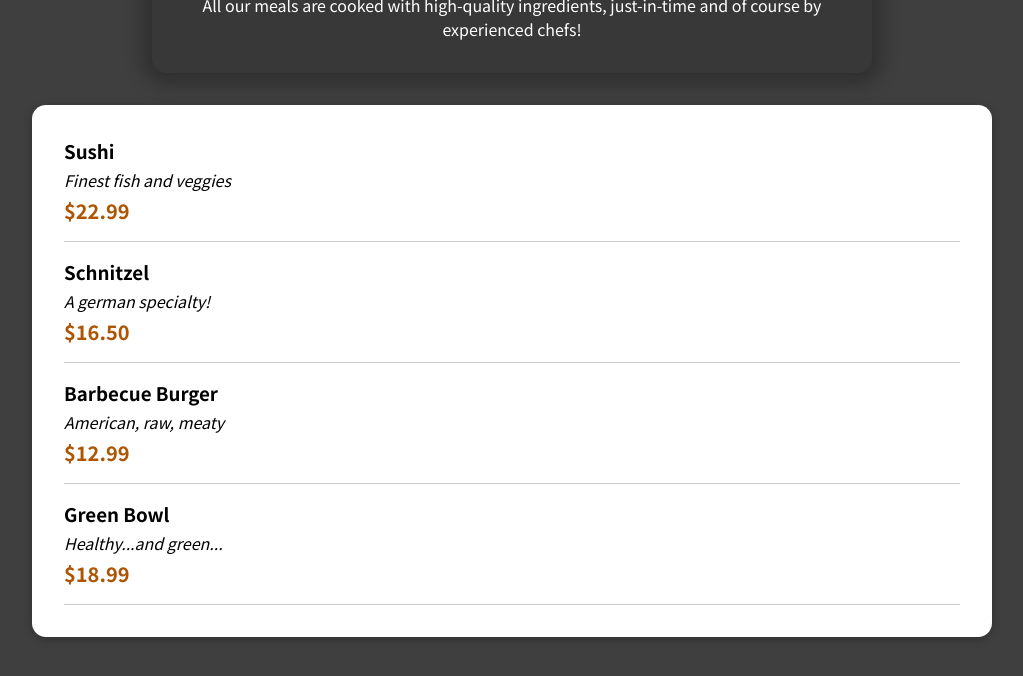
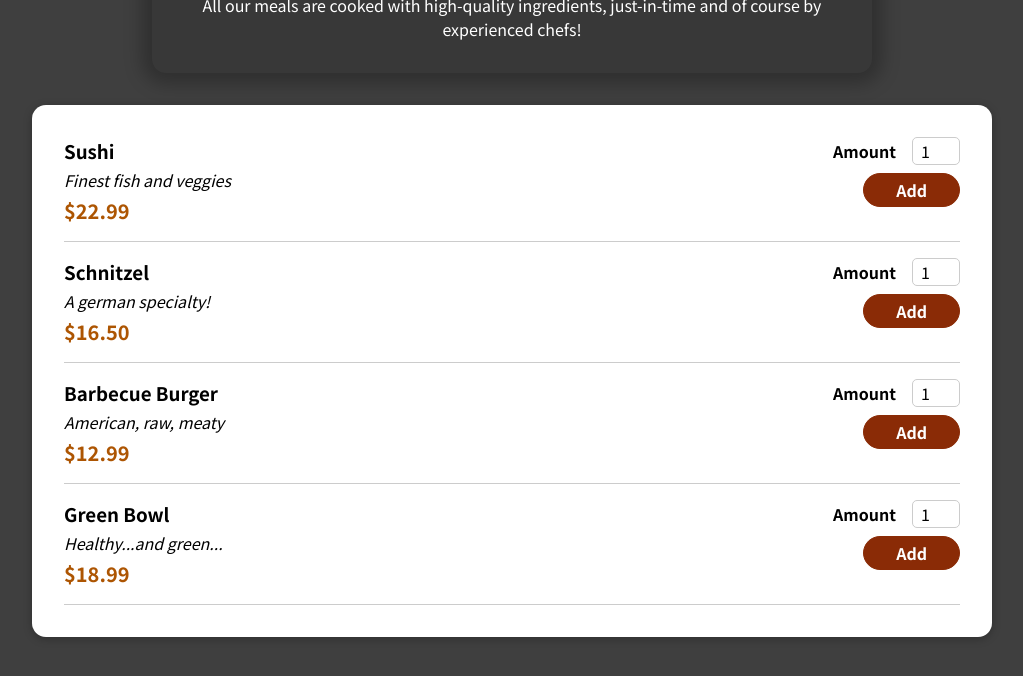
Before and after one commit to Rasyidannas/react-the-complete-guide-courses, a React (Vite) app in the folder my-code/food-order-app/: page / in a window 1280 px wide. Shown: the top 676 px of the page, without its empty margins (128-1151 px from the left). Built offline with nearby package versions, Linux system fonts and the light colour scheme.

Commit message:
11/7 - 8. Fixing Form Input IDs

```diff
--- a/my-code/food-order-app/src/components/Meals/AvailableMeals.jsx
+++ b/my-code/food-order-app/src/components/Meals/AvailableMeals.jsx
@@ -1,5 +1,5 @@
 import Card from "../UI/Card";
-import MealItem from "./MealItem/Mealitem";
+import MealItem from "./MealItem/MealItem";
 import classes from "./AvailableMeals.module.css";
 
 const DUMMY_MEALS = [
@@ -32,6 +32,7 @@ const DUMMY_MEALS = [
 const AvalaibleMeals = () => {
   const mealsList = DUMMY_MEALS.map((meal) => (
     <MealItem
+      id={meal.id}
       key={meal.id}
       name={meal.name}
       description={meal.description}
--- a/my-code/food-order-app/src/components/Meals/MealItem/MealItem.jsx
+++ b/my-code/food-order-app/src/components/Meals/MealItem/MealItem.jsx
@@ -1,3 +1,4 @@
+import MealItemForm from "./MealItemForm";
 import classes from "./MealItem.module.css";
 
 const MealItem = (props) => {
@@ -11,7 +12,7 @@ const MealItem = (props) => {
         <div className={classes.price}>{price}</div>
       </div>
       <div>
-
+        <MealItemForm id={props.id} />
       </div>
     </li>
   );
--- a/my-code/food-order-app/src/components/Meals/MealItem/MealItemForm.jsx
+++ b/my-code/food-order-app/src/components/Meals/MealItem/MealItemForm.jsx
@@ -0,0 +1,18 @@
+import Input from "../../UI/Input";
+import classes from "./MealItemForm.module.css";
+
+const MealItemForm = props => {
+    return <form className={classes.form}>
+        <Input label="Amount" input={{
+            id: 'amount_' + props.id,
+            type: 'number',
+            min: '1',
+            max: '5',
+            step: '1',
+            defaultValue: '1'
+         }} />
+        <button>Add</button>
+    </form>
+}
+
+export default MealItemForm;
--- /dev/null
+++ b/my-code/food-order-app/src/components/Meals/MealItem/MealItemForm.module.css
@@ -0,0 +1,20 @@
+.form {
+  text-align: right;
+}
+
+.form button {
+  font: inherit;
+  cursor: pointer;
+  background-color: #8a2b06;
+  border: 1px solid #8a2b06;
+  color: white;
+  padding: 0.25rem 2rem;
+  border-radius: 20px;
+  font-weight: bold;
+}
+
+.form button:hover,
+.form button:active {
+  background-color: #641e03;
+  border-color: #641e03;
+}
--- /dev/null
+++ b/my-code/food-order-app/src/components/UI/Input.jsx
@@ -0,0 +1,10 @@
+import classes from "./Input.module.css";
+
+const Input = props => {
+    return <div className={classes.input}>
+        <label htmlFor={props.input.id}>{props.label}</label>
+        <input {...props.input} />
+    </div>
+};
+
+export default Input;
--- /dev/null
+++ b/my-code/food-order-app/src/components/UI/Input.module.css
@@ -0,0 +1,18 @@
+.input {
+  display: flex;
+  align-items: center;
+  margin-bottom: 0.5rem;
+}
+
+.input label {
+  font-weight: bold;
+  margin-right: 1rem;
+}
+
+.input input {
+  width: 3rem;
+  border-radius: 5px;
+  border: 1px solid #ccc;
+  font: inherit;
+  padding-left: 0.5rem;
+}
```
